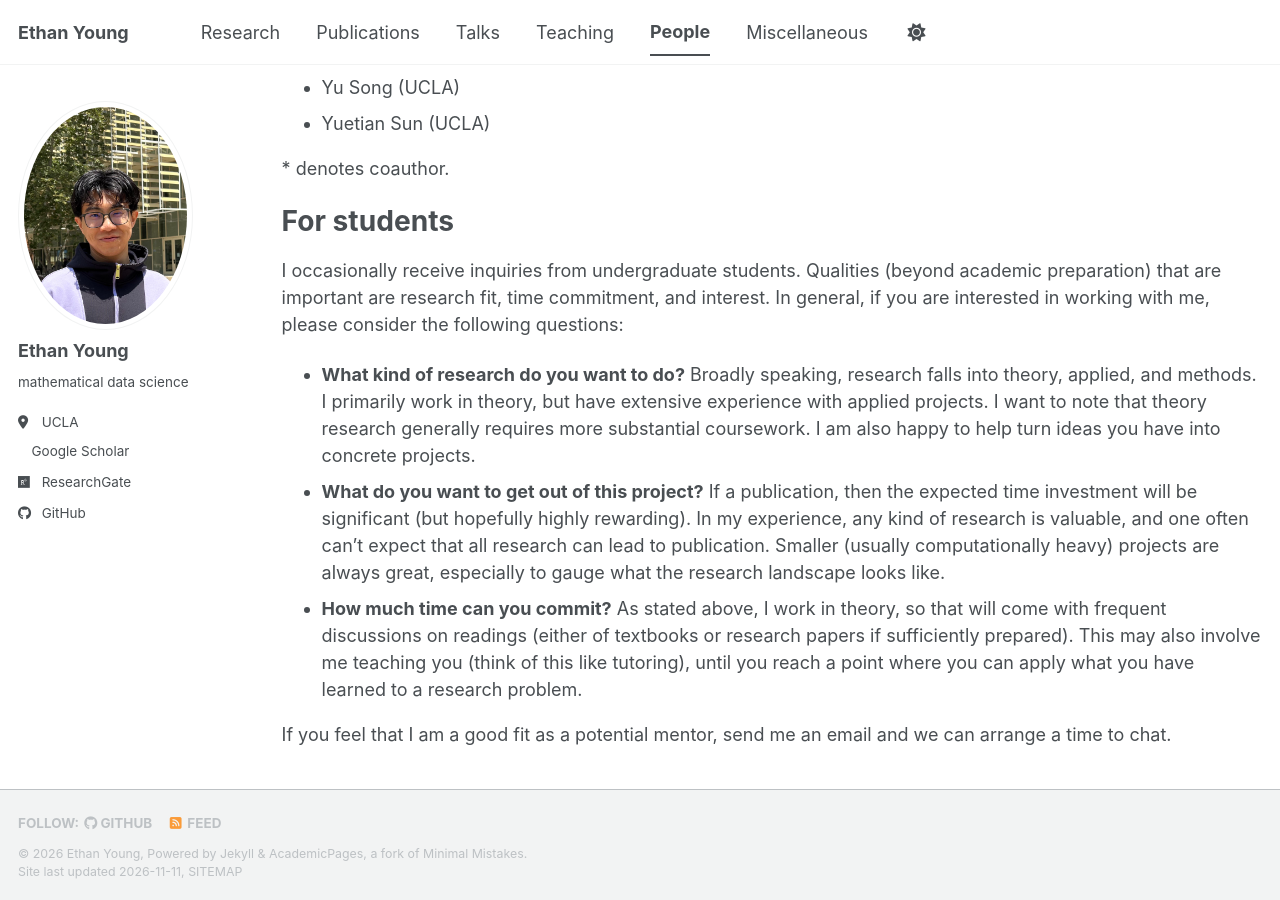
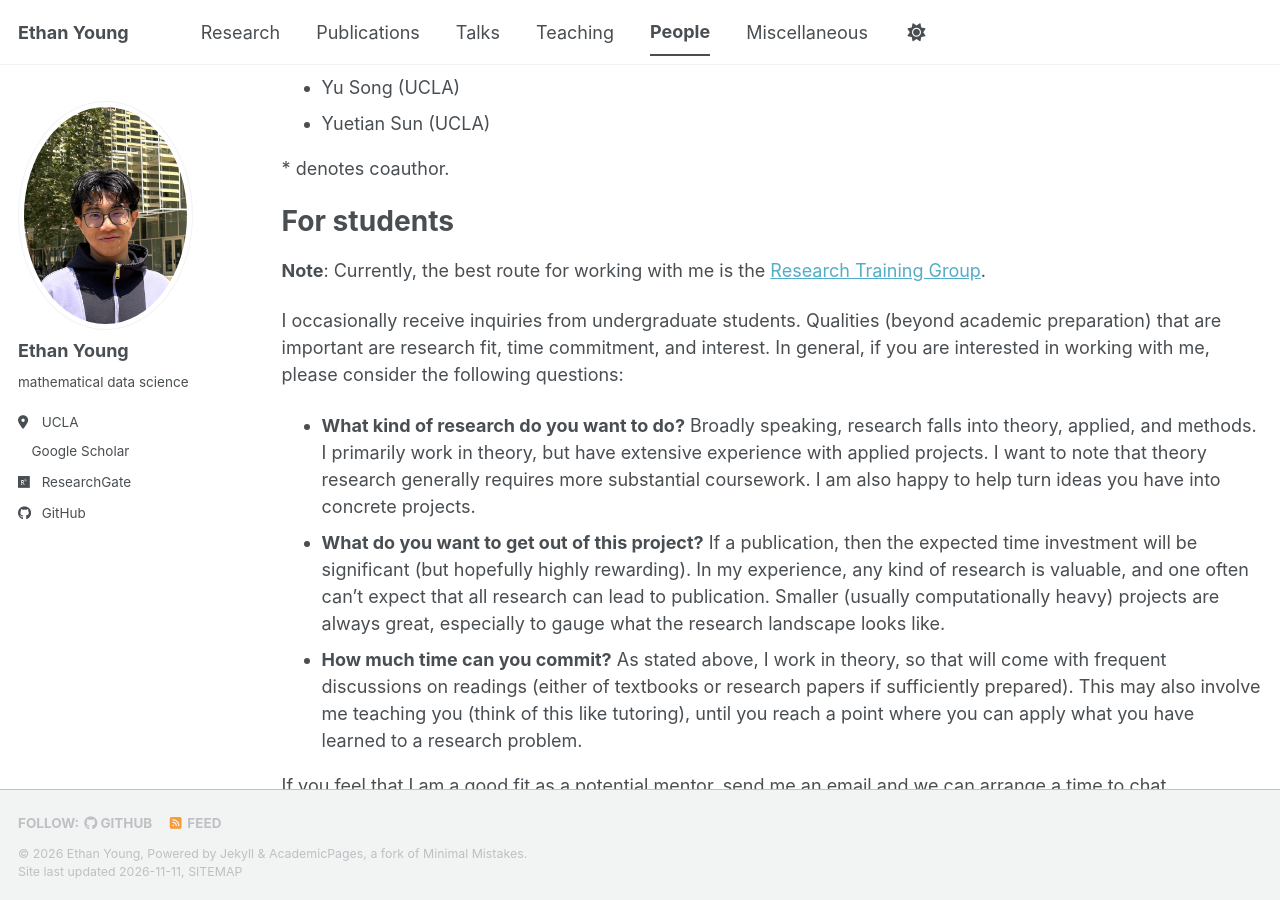
Before and after one commit to ethanjyoung/ethanjyoung.github.io, a Jekyll site: the page built from _pages/people.md, in a window 1280 px wide and 900 px high, scrolled down 471 px. Built offline with Jekyll 4.4.1, drawn with Linux system fonts in a browser that asks for light colours; a style sheet for code colours, icons or effects is not loaded.

Commit message:
Update people.md

```diff
--- a/_pages/people.md
+++ b/_pages/people.md
@@ -27,6 +27,8 @@ Before I started my PhD, I worked with
 \* denotes coauthor.
 
 # For students
+**Note**: Currently, the best route for working with me is the [Research Training Group](https://rtg-statistics-and-data-theory.stat.ucla.edu/).
+
 I occasionally receive inquiries from undergraduate students. Qualities (beyond academic preparation) that are important are research fit, time commitment, and interest. In general, if you are interested in working with me, please consider the following questions:
 * **What kind of research do you want to do?** Broadly speaking, research falls into theory, applied, and methods. I primarily work in theory, but have extensive experience with applied projects. I want to note that theory research generally requires more substantial coursework. I am also happy to help turn ideas you have into concrete projects.
 * **What do you want to get out of this project?** If a publication, then the expected time investment will be significant (but hopefully highly rewarding). In my experience, any kind of research is valuable, and one often can't expect that all research can lead to publication. Smaller (usually computationally heavy) projects are always great, especially to gauge what the research landscape looks like.
```
